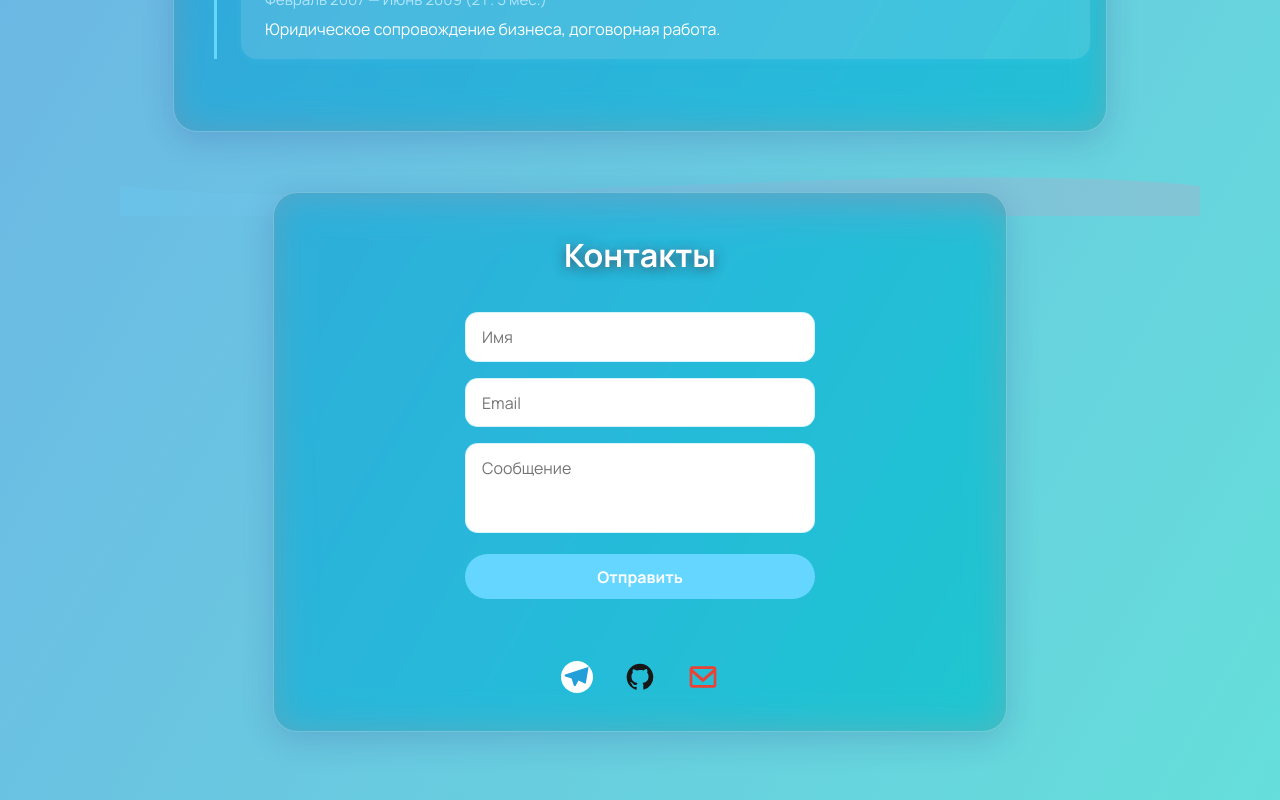
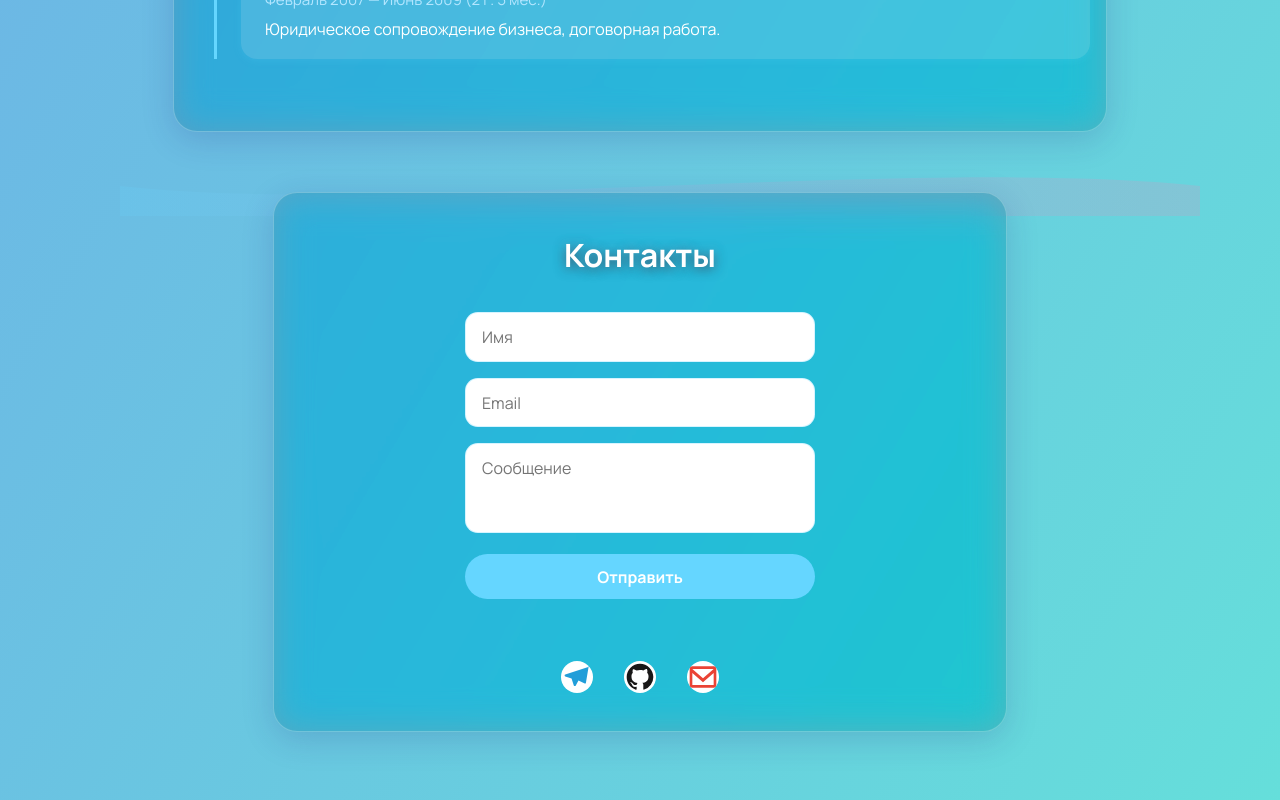
Before and after one commit to Primus-max/portfolio, a Vue app: page / in a window 1280 px wide. Shown: the part 3779-4579 px from the top of the page. Built offline with nearby package versions, Linux system fonts and the light colour scheme.

Commit message:
Фон для иконок контактов

```diff
--- a/src/components/ContactsSection.vue
+++ b/src/components/ContactsSection.vue
@@ -20,17 +20,21 @@
       <div class="contacts__links" role="navigation" aria-label="Быстрые контакты">
         <a href="https://t.me/valosya" target="_blank" class="contacts__icon-link contacts__icon-link--tg" aria-label="Telegram">
           <span class="visually-hidden">Telegram</span>
-          <span style="background:#fff; border-radius:50%; display:flex; align-items:center; justify-content:center; width:32px; height:32px;">
+          <span class="contacts__icon-bg">
             <svg width="24" height="24" viewBox="0 0 24 24" fill="none" aria-hidden="true"><path d="M21.8 4.6c-.2-.2-.5-.3-.8-.2L3.2 10.2c-.3.1-.5.4-.5.7 0 .3.2.6.5.7l4.7 1.5 1.7 5.2c.1.3.4.5.7.5h.1c.3 0 .6-.2.7-.5l2-3.7 4.7 2.2c.1 0 .2.1.3.1.1 0 .2 0 .3-.1.2-.1.3-.3.3-.5l2-12c0-.3-.1-.6-.3-.7z" fill="#229ED9"/></svg>
           </span>
         </a>
         <a href="https://github.com/Primus-max" target="_blank" class="contacts__icon-link contacts__icon-link--gh" aria-label="GitHub">
           <span class="visually-hidden">GitHub</span>
-          <svg width="32" height="32" viewBox="0 0 24 24" fill="none" aria-hidden="true"><path d="M12 2C6.48 2 2 6.48 2 12c0 4.42 2.87 8.17 6.84 9.5.5.09.66-.22.66-.48 0-.24-.01-.87-.01-1.7-2.78.6-3.37-1.34-3.37-1.34-.45-1.15-1.1-1.46-1.1-1.46-.9-.62.07-.6.07-.6 1 .07 1.53 1.03 1.53 1.03.89 1.52 2.34 1.08 2.91.83.09-.65.35-1.08.63-1.33-2.22-.25-4.56-1.11-4.56-4.95 0-1.09.39-1.98 1.03-2.68-.1-.25-.45-1.27.1-2.65 0 0 .84-.27 2.75 1.02A9.56 9.56 0 0 1 12 6.8c.85.004 1.71.115 2.51.337 1.91-1.29 2.75-1.02 2.75-1.02.55 1.38.2 2.4.1 2.65.64.7 1.03 1.59 1.03 2.68 0 3.85-2.34 4.7-4.57 4.95.36.31.68.92.68 1.85 0 1.33-.01 2.4-.01 2.73 0 .27.16.58.67.48A10.01 10.01 0 0 0 22 12c0-5.52-4.48-10-10-10z" fill="#181717"/></svg>
+          <span class="contacts__icon-bg">
+            <svg width="24" height="24" viewBox="0 0 24 24" fill="none" aria-hidden="true"><path d="M12 2C6.48 2 2 6.48 2 12c0 4.42 2.87 8.17 6.84 9.5.5.09.66-.22.66-.48 0-.24-.01-.87-.01-1.7-2.78.6-3.37-1.34-3.37-1.34-.45-1.15-1.1-1.46-1.1-1.46-.9-.62.07-.6.07-.6 1 .07 1.53 1.03 1.53 1.03.89 1.52 2.34 1.08 2.91.83.09-.65.35-1.08.63-1.33-2.22-.25-4.56-1.11-4.56-4.95 0-1.09.39-1.98 1.03-2.68-.1-.25-.45-1.27.1-2.65 0 0 .84-.27 2.75 1.02A9.56 9.56 0 0 1 12 6.8c.85.004 1.71.115 2.51.337 1.91-1.29 2.75-1.02 2.75-1.02.55 1.38.2 2.4.1 2.65.64.7 1.03 1.59 1.03 2.68 0 3.85-2.34 4.7-4.57 4.95.36.31.68.92.68 1.85 0 1.33-.01 2.4-.01 2.73 0 .27.16.58.67.48A10.01 10.01 0 0 0 22 12c0-5.52-4.48-10-10-10z" fill="#181717"/></svg>
+          </span>
         </a>
         <a href="mailto:pr1musmax@yandex.ru" target="_blank" class="contacts__icon-link contacts__icon-link--mail" aria-label="Email">
           <span class="visually-hidden">Email</span>
-          <svg width="32" height="32" viewBox="0 0 24 24" fill="none" aria-hidden="true"><path d="M20 4H4c-1.1 0-2 .9-2 2v12c0 1.1.9 2 2 2h16c1.1 0 2-.9 2-2V6c0-1.1-.9-2-2-2zm0 2v.01L12 13 4 6.01V6h16zm0 12H4V8.99l8 6.99 8-6.99V18z" fill="#EA4335"/></svg>
+          <span class="contacts__icon-bg">
+            <svg width="24" height="24" viewBox="0 0 24 24" fill="none" aria-hidden="true"><path d="M20 4H4c-1.1 0-2 .9-2 2v12c0 1.1.9 2 2 2h16c1.1 0 2-.9 2-2V6c0-1.1-.9-2-2-2zm0 2v.01L12 13 4 6.01V6h16zm0 12H4V8.99l8 6.99 8-6.99V18z" fill="#EA4335"/></svg>
+          </span>
         </a>
       </div>
     </div>
@@ -169,4 +173,13 @@
   clip: rect(0,0,0,0);
   border: 0;
 }
+.contacts__icon-bg {
+  background: #fff;
+  border-radius: 50%;
+  display: flex;
+  align-items: center;
+  justify-content: center;
+  width: 32px;
+  height: 32px;
+}
 </style>
```
